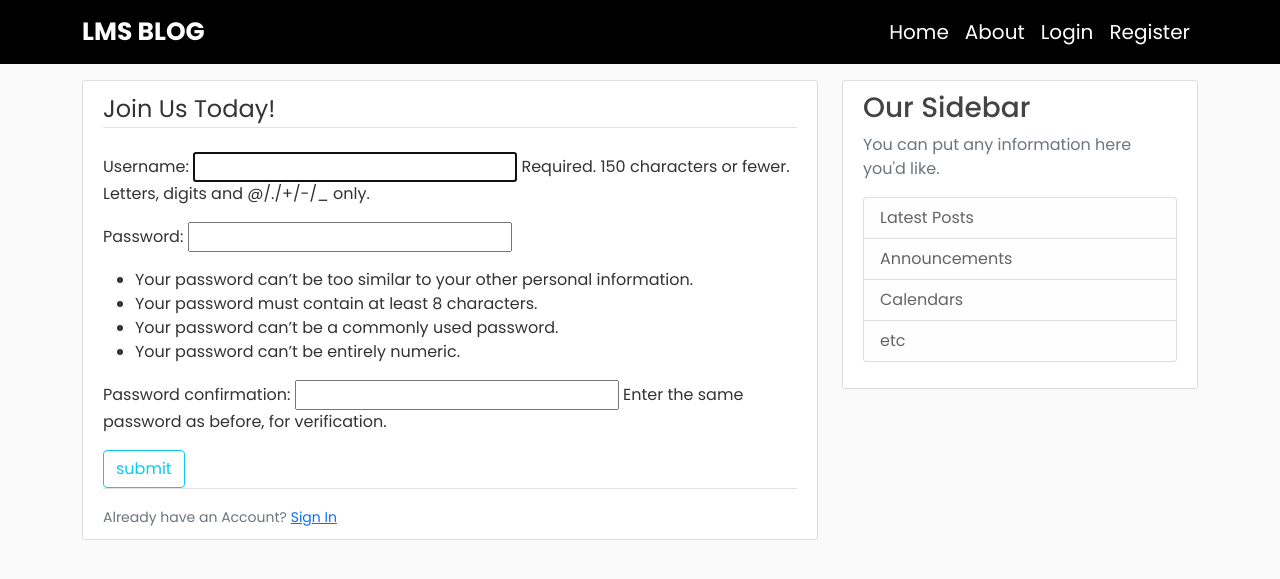
After one commit to RaxonRafi/django_blog, a Django app: page /register/ in a window 1280 px wide. The commit adds this page. Shown: the top 579 px of the page. Run offline with Django 4.2, Linux system fonts and the light colour scheme.

Commit message:
user registration

```diff
--- a/blog/templates/blog/base.html
+++ b/blog/templates/blog/base.html
@@ -32,7 +32,7 @@
                 <a class="nav-item nav-link" href="{% url 'blog-about'%}">About</a>
 
                 <a class="nav-item nav-link" href="">Login</a>
-                <a class="nav-item nav-link" href="">Register</a>
+                <a class="nav-item nav-link" href="{% url 'register' %}">Register</a>
               </div>
             </div>
           </div>
@@ -43,6 +43,14 @@
     <main role="main" class="container">
       <div class="row">
         <div class="col-md-8">
+          {% if messages %}
+          {% for message in messages %}
+          <div class="alert alert-{{ message.tags }}">
+            {{ message }}
+
+          </div>
+          {% endfor %}
+          {% endif %}
           {% block content %}{% endblock %}
         </div>
         <div class="col-md-4">
--- a/blog/templates/blog/home.html
+++ b/blog/templates/blog/home.html
@@ -3,13 +3,13 @@
 
 <div class="container">
    {% for post in posts %}
-   <div class="card">
+   <div class="card m-5">
      <div class="card-body">
        <h5 class="card-title">{{post.title}}</h5>
        <p class="card-text">{{ post.content}}</p>
      </div>
      <ul class="list-group list-group-flush">
-       <li class="list-group-item"><strong>Author:</strong>{{ post.author}}</li>
+       <li class="list-group-item"><strong>Author: </strong>{{ post.author}}</li>
        <li class="list-group-item"><strong>Date Posted:</strong> {{ post.date_posted|date:"F d, Y" }}</li>
      </ul>
      <div class="card-body">
--- a/blog/views.py
+++ b/blog/views.py
@@ -6,7 +6,7 @@ def home(request):
     context = {
         'posts': Post.objects.all()
     }
-    return render(request,'blog/home.html')
+    return render(request,'blog/home.html',context)
 
 def about(request):
     return render(request,'blog/About.html')
--- a/django_project/settings.py
+++ b/django_project/settings.py
@@ -32,6 +32,7 @@ ALLOWED_HOSTS = []
 
 INSTALLED_APPS = [
     'blog.apps.BlogConfig',
+    'users.apps.UsersConfig',
     'django.contrib.admin',
     'django.contrib.auth',
     'django.contrib.contenttypes',
--- a/django_project/urls.py
+++ b/django_project/urls.py
@@ -16,10 +16,13 @@ Including another URLconf
 """
 from django.contrib import admin
 from django.urls import path,include
+from users import views as user_views
 
 
 urlpatterns = [
     path('admin/', admin.site.urls),
-    path('',include('blog.urls'))
+    path('register/',user_views.register,name='register'),
+    path('',include('blog.urls')),
+
 
 ]
--- /dev/null
+++ b/users/admin.py
@@ -0,0 +1,3 @@
+from django.contrib import admin
+
+# Register your models here.
--- /dev/null
+++ b/users/apps.py
@@ -0,0 +1,6 @@
+from django.apps import AppConfig
+
+
+class UsersConfig(AppConfig):
+    default_auto_field = 'django.db.models.BigAutoField'
+    name = 'users'
--- /dev/null
+++ b/users/models.py
@@ -0,0 +1,3 @@
+from django.db import models
+
+# Create your models here.
--- /dev/null
+++ b/users/templates/users/register.html
@@ -0,0 +1,18 @@
+{% extends "blog/base.html" %} {% block content %}
+
+<div class="content-section">
+  <form method="POST">
+    {% csrf_token %}
+    <fieldset class="form-group">
+        <legend class="border-bottom mb-4"> Join Us Today! </legend>
+        {{form.as_p}}
+    </fieldset>
+    <div class="form-group">
+        <button type="submit" class="btn btn-outline-info"> submit</button>
+    </div>
+  </form>
+  <div class="border-top pt-3">
+<small class="text-muted">Already have an Account? <a class="ml-2" href="#">Sign In</a></small>
+  </div>
+</div>
+{% endblock content %}
--- /dev/null
+++ b/users/tests.py
@@ -0,0 +1,3 @@
+from django.test import TestCase
+
+# Create your tests here.
--- /dev/null
+++ b/users/views.py
@@ -0,0 +1,15 @@
+from django.shortcuts import render, redirect
+from django.contrib.auth.forms import UserCreationForm
+from django.contrib import messages
+
+def register(request):
+    if request.method == 'POST':
+        form = UserCreationForm(request.POST)
+        if form.is_valid():
+            form.save()
+            username = form.cleaned_data.get('username')
+            messages.success(request,f'Account created for {username}!')
+            return redirect('blog-home')
+    else:
+        form = UserCreationForm()
+    return render(request,'users/register.html',{'form':form})
```
Also changed, not shown: db.sqlite3, users/__init__.py (added), users/migrations/__init__.py (added).
